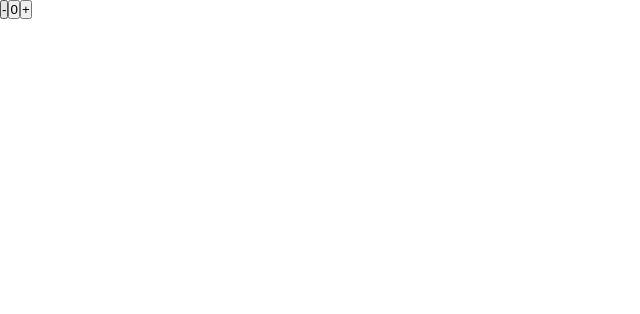
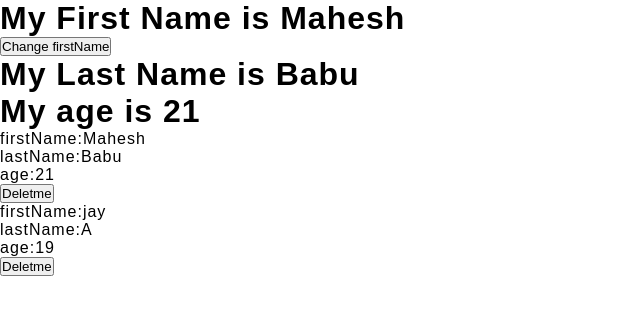
Before and after one commit to adakamahesh/react, a React (Create React App) app: page / in a window 1280 px wide. Shown: the top 314 px of the page, without its empty margins (0-640 px from the left). Built offline with nearby package versions, Linux system fonts and the light colour scheme.

Commit message:
use state 2

```diff
--- a/src/index.js
+++ b/src/index.js
@@ -5,6 +5,7 @@ import "./index.css";
 import App from './App';
 import EventHandling from './event-handling/EventHandling';
 import  UseState  from './use-state-hooks/UseState';
+import UseState2 from './use-state-hooks/UseState2'
 
 const root = ReactDOM.createRoot(document.getElementById('root'));
 
@@ -13,7 +14,8 @@ setInterval(()=>{
     <React.StrictMode>
       {/* <App /> */}
       {/* <EventHandling /> */}
-      <UseState/>
+      {/* <UseState/> */}
+      <UseState2/>
     </React.StrictMode>
   );
 },1000)
--- /dev/null
+++ b/src/use-state-hooks/UseState2.jsx
@@ -0,0 +1,65 @@
+import React,{useState} from 'react'
+
+const Index = () => {
+    const initialObj = {
+        firstName:"Mahesh",
+        lastName:"Babu",
+        age:21,
+    };
+
+    const initialArray =[
+        {
+            id:"1",
+            firstName:'Mahesh',
+            lastName:'Babu',
+            age:'21',
+        },
+        {
+            id:'2',
+            firstName:'jay',
+            lastName:'A',
+            age:19,
+        }
+    ]
+
+    const [data, setData] = useState(initialObj);
+    const [Data,setdata] = useState(initialArray);
+
+    const handleDelet =(comingId) =>{
+        const filterData=Data.filter((eachItem) => {
+            return eachItem.id !== comingId
+        });
+        setdata(filterData);
+    };
+    const ChangeFirstName =() =>{
+        setData({
+            ...data,//sprid operator
+            firstName:'A.Mahesh'
+        });
+    };
+  return (
+    <div>
+        <h1>My First Name is {data.firstName}</h1>
+        <button onClick={ChangeFirstName}>Change firstName</button>
+        <h1>My Last Name is {data.lastName}</h1>
+        <h1>My age is {data.age}</h1>
+
+        <ul>
+            {
+                Data.map((eachItem,index)=>{
+                    const {firstName,lastName,age,id}=eachItem;
+                    return <li key={index}>
+                        <div>firstName:{firstName}</div>
+                        <div>lastName:{lastName}</div>
+                        <div>age:{age}</div>
+                        <button onClick={() =>handleDelet(id)}>Deletme</button>
+                    </li>
+                })
+            }
+        </ul>
+    </div>
+
+  );
+};
+
+export default Index
```
